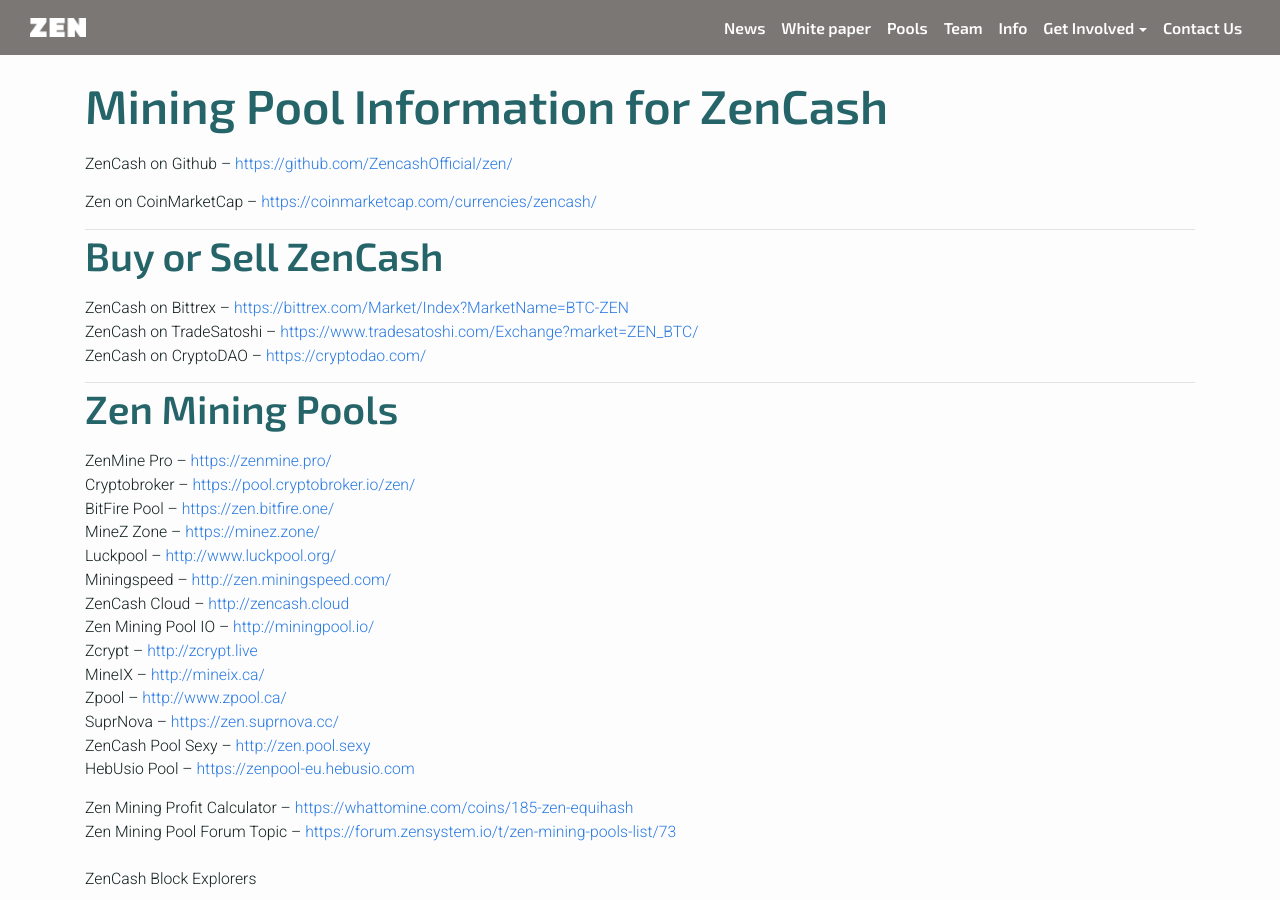
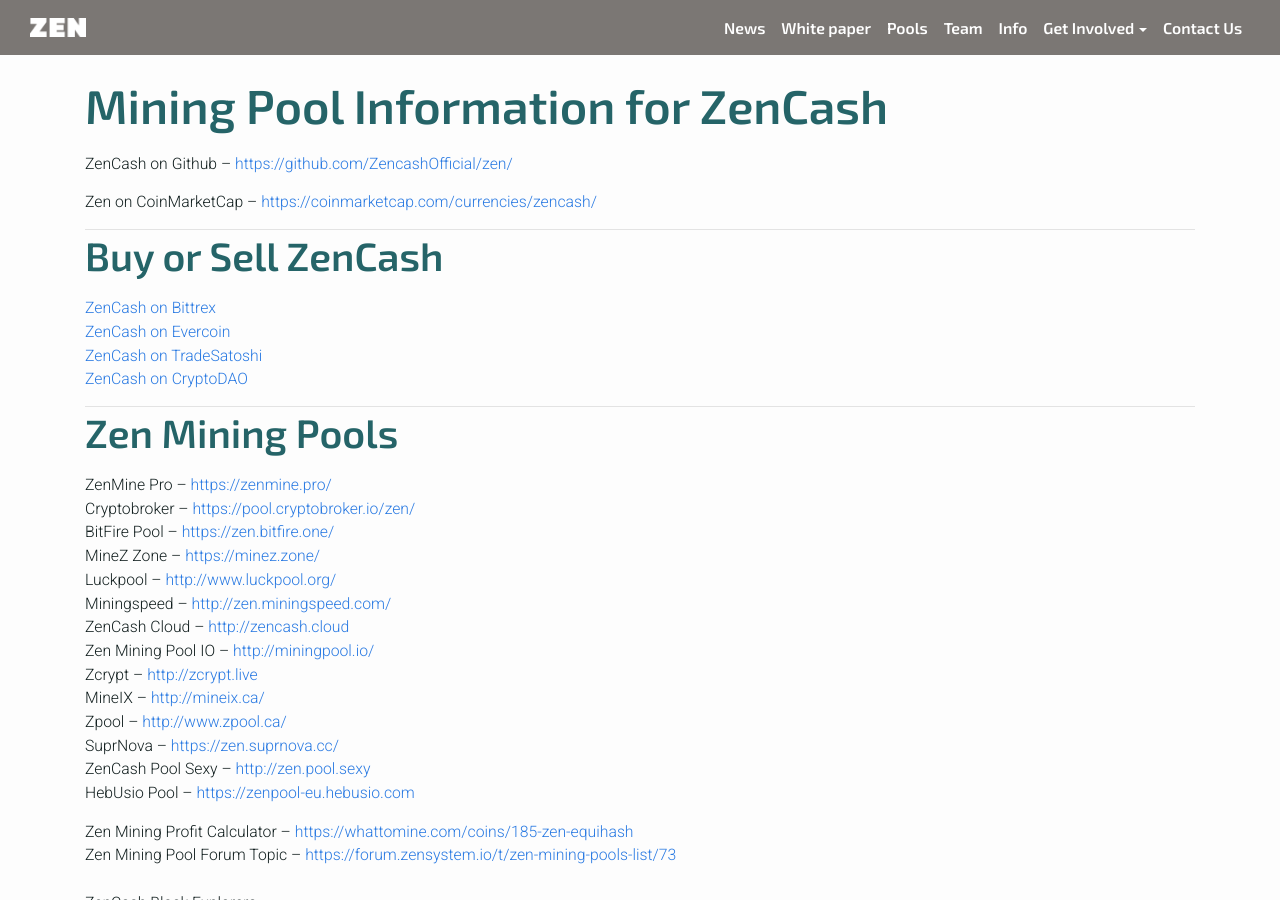
Before and after one commit to tarrenj/website, a Jekyll site: the page built from mining-pools.html, in a window 1280 px wide and 900 px high. Built offline with Jekyll 4.4.1, drawn with Linux system fonts in a browser that asks for light colours.

Commit message:
Add new exchange

```diff
--- a/_includes/content/buy-zen.html
+++ b/_includes/content/buy-zen.html
@@ -1,6 +1,4 @@
 <a href="https://coinmarketcap.com/currencies/zencash/">Zen on CoinMarketCap</a><br /><br />
 
 <strong>Buy or Sell ZenCash</strong><br />
-<a href="https://bittrex.com/Market/Index?MarketName=BTC-ZEN">ZenCash on Bittrex</a><br />
-<a href="https://www.tradesatoshi.com/Exchange?market=ZEN_BTC/">ZenCash on TradeSatoshi</a><br />
-<a href="https://cryptodao.com/">ZenCash on CryptoDAO</a>
+{% include content/exchanges.html %}
--- /dev/null
+++ b/_includes/content/exchanges.html
@@ -0,0 +1,4 @@
+<a href="https://bittrex.com/Market/Index?MarketName=BTC-ZEN">ZenCash on Bittrex</a><br />
+<a href="https://evercoin.com/zencash">ZenCash on Evercoin</a><br />
+<a href="https://www.tradesatoshi.com/Exchange?market=ZEN_BTC/">ZenCash on TradeSatoshi</a><br />
+<a href="https://cryptodao.com/">ZenCash on CryptoDAO</a>
--- a/mining-pools.html
+++ b/mining-pools.html
@@ -8,9 +8,7 @@
 <p>Zen on CoinMarketCap &#8211; <a href="https://coinmarketcap.com/currencies/zencash/">https://coinmarketcap.com/currencies/zencash/</a></p>
 <hr />
 <h2>Buy or Sell ZenCash</h2>
-<p>ZenCash on Bittrex &#8211; <a href="https://bittrex.com/Market/Index?MarketName=BTC-ZEN">https://bittrex.com/Market/Index?MarketName=BTC-ZEN</a><br />
-ZenCash on TradeSatoshi &#8211; <a href="https://www.tradesatoshi.com/Exchange?market=ZEN_BTC/">https://www.tradesatoshi.com/Exchange?market=ZEN_BTC/</a><br />
-ZenCash on CryptoDAO &#8211; <a href="https://cryptodao.com/">https://cryptodao.com/</a></p>
+<p>{% include content/exchanges.html %}</p>
 <hr />
 <h2>Zen Mining Pools</h2>
 <p>
```
Also changed, not shown: 3 other files.
